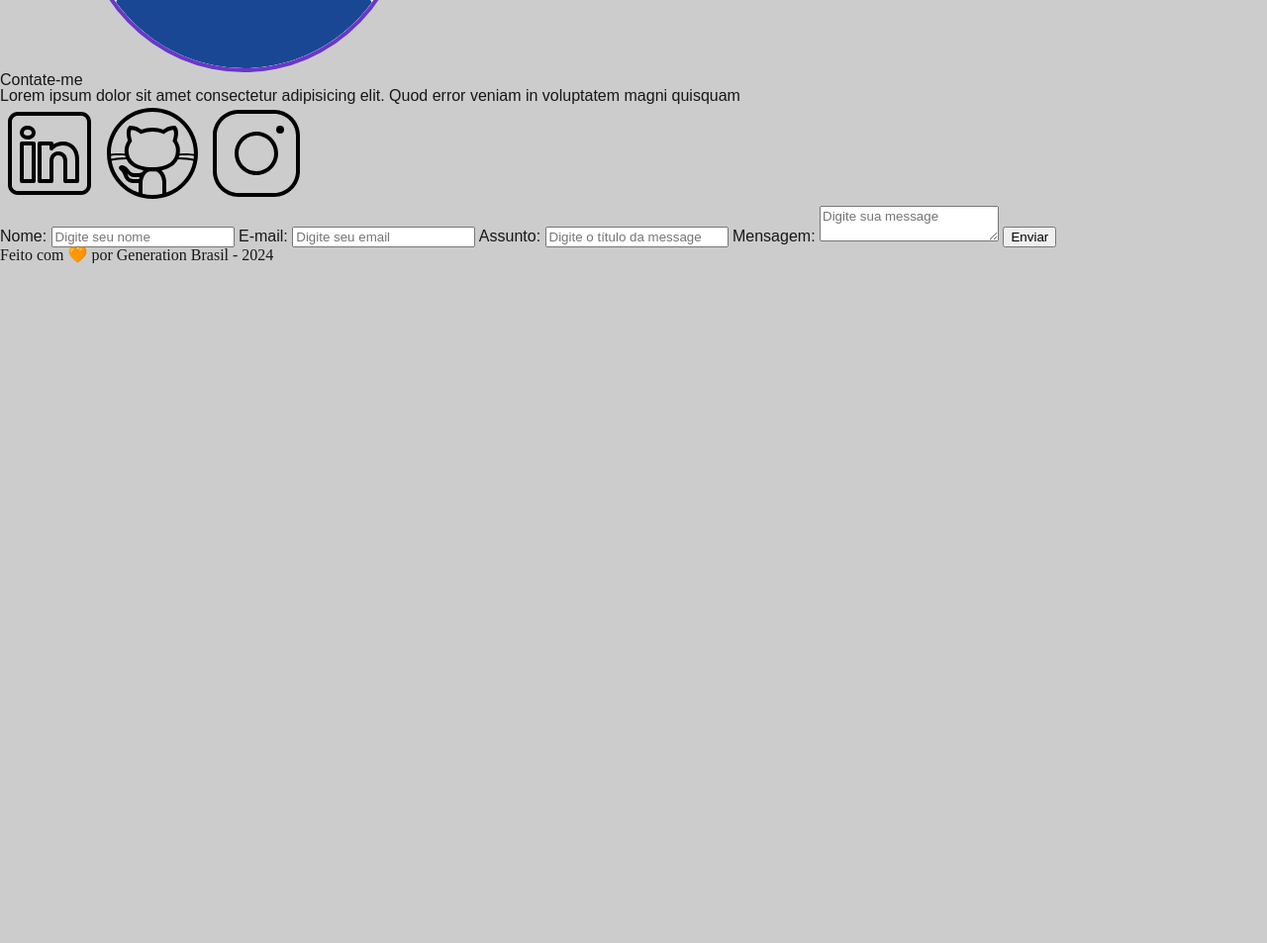
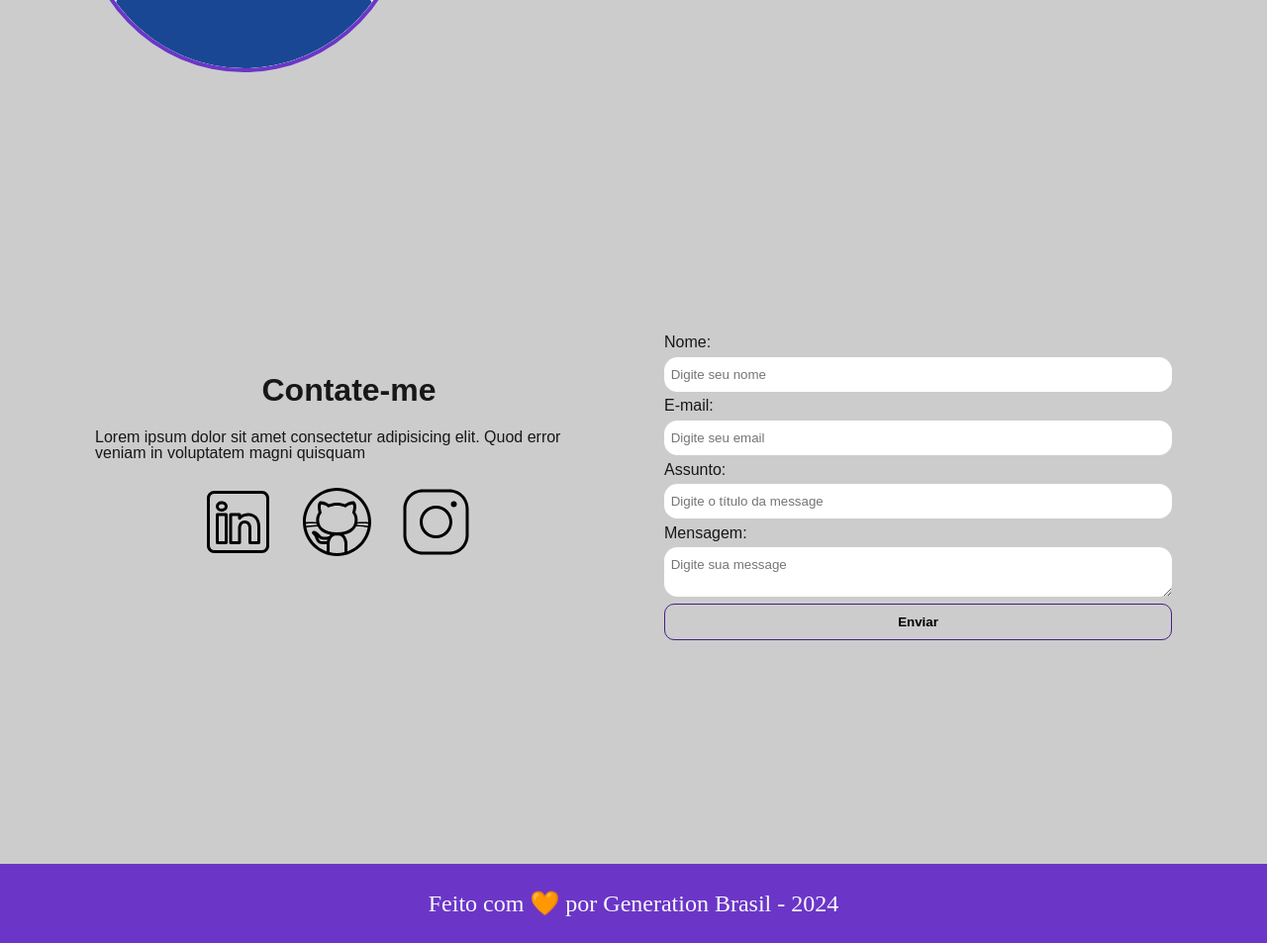
Before and after one commit to Roberdan-Andrade/Portfolio_Generation, a plain HTML site: page index.html in a window 1280 px wide. Shown: the part 815-1768 px from the top of the page at 99% size. Before the commit the page ends 1081 px from the top, so only its background shows below. Drawn offline with Linux system fonts and the light colour scheme.

Commit message:
Uppando contato e footer

```diff
--- a/assets/css/index.css
+++ b/assets/css/index.css
@@ -75,6 +75,7 @@
 }
 
 /* Main - Sobre */
+
 .about {
     margin: 0 5em;
 }
@@ -108,15 +109,87 @@
     margin: 1em 0;
 }
 
-.sobre_github_botao {
-    padding: 1em 2em;
+.sobre_github_itens {
+    padding: 0 2.5em;
+}
 
-    border: 1px solid var(--purple-500);
-    border-radius: 1em;
+/* Main - Contato */
 
+.contato_container {
+    display: grid;
+    grid-template-columns: repeat(auto-fill, 545px);
+    gap: 30px;
+
+    align-items: center;
+
+    max-width: 1120px;
+
+    margin: auto;
+    height: 100vh;
+}
+
+.contato_content {
+    flex-direction: column;
+    margin: 0 1em;
+}
+
+.contato_content h4 {
+    font-size: 2em;
     font-weight: 700;
 }
 
-.sobre_github_itens {
-    padding: 0 2.5em;
+.contato_content p {
+    margin: 1.5em 0;
 }
+
+.social_container a img {
+    width: 75%;
+    height: 75%;
+}
+
+.social_icon:hover {
+    filter:
+    brightness(0)
+    saturate(100%)
+    invert(11%)
+    sepia(59%)
+    saturate(5377%)
+    hue-rotate(259deg)
+    brightness(85%)
+    contrast(94%)
+}
+
+form {
+    display: flex;
+    flex-direction: column;
+
+    margin-top: 2.5em;
+    padding: 1em;
+}
+
+form input, textarea {
+    margin: 0.5em 0;
+    padding: 0.75em 0.5em;
+
+    border-radius: 1em;
+    border: none;
+}
+
+form button {
+    background-color: transparent;
+}
+
+/* Footer */
+
+.footer {
+    background-color: var(--purple-500);
+
+    height: 80px;
+
+    font-size: 1.5em;
+    color: var(--white);
+
+    display: flex;
+    justify-content: center;
+    align-items: center;
+}
--- a/index.html
+++ b/index.html
@@ -63,28 +63,28 @@
                 </p>
 
                 <div id="sobre_github" class="flex sobre_github">
-                    <a class="sobre_github_botao" target="_blank" href="https://github.com/conteudoGeneration">Github</a>
+                    <a class="button" target="_blank" href="https://github.com/conteudoGeneration">Github</a>
                     <p class="sobre_github_itens">200 Seguidores</p>
                     <p class="sobre_github_itens">100 Repositórios</p>
                 </div>
             </article>
         </section>
 
-        <section id="contact">
-            <article id="redes_sociais">
+        <section id="contact" class="contato_container">
+            <article id="redes_sociais" class="flex contato_content">
                 <h4>Contate-me</h4>
                 <p>Lorem ipsum dolor sit amet consectetur adipisicing elit.
                     Quod error veniam in voluptatem magni quisquam</p>
 
-                <div id="icones_redes_sociais">
+                <div id="icones_redes_sociais" class="flex social_container">
                     <a href="">
-                        <img src="assets/img/linkedin.svg" alt="LinkedIn" />
+                        <img class="social_icon" src="assets/img/linkedin.svg" alt="LinkedIn" />
                     </a>
                     <a href="">
-                        <img src="assets/img/github.svg" alt="Github" />
+                        <img class="social_icon" src="assets/img/github.svg" alt="Github" />
                     </a>
                     <a href="">
-                        <img src="assets/img/instagram.svg" alt="Instagram" />
+                        <img class="social_icon" src="assets/img/instagram.svg" alt="Instagram" />
                     </a>
                 </div>
             </article>
@@ -106,13 +106,13 @@
                 <label for="message">Mensagem: </label>
                 <textarea id="message" name="message" placeholder="Digite sua message"></textarea>
 
-                <button type="submit">Enviar</button>
+                <button class="button" type="submit">Enviar</button>
             </form>
         </section>
     </main>
 
     <footer>
-        Feito com 🧡 por Generation Brasil - 2024
+        <p  class="footer">Feito com 🧡 por Generation Brasil - 2024</p>
     </footer>
 
 </body>
```
